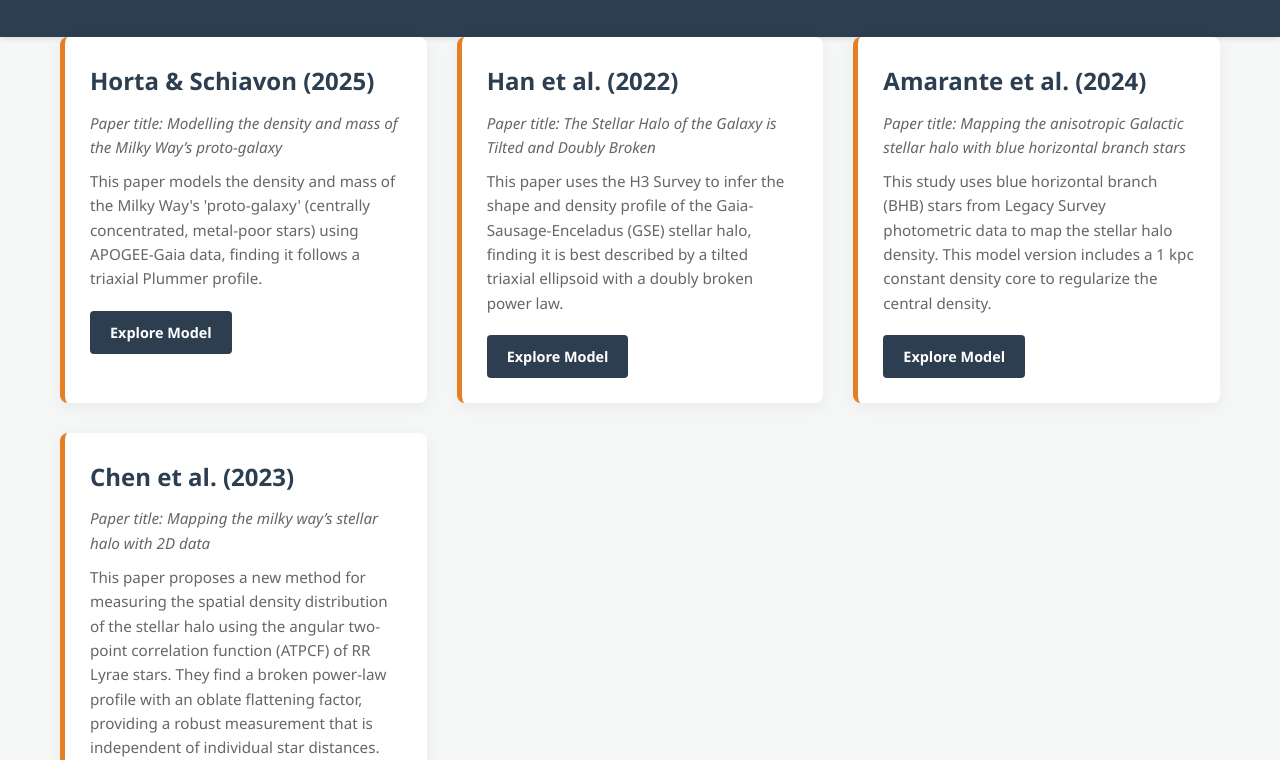
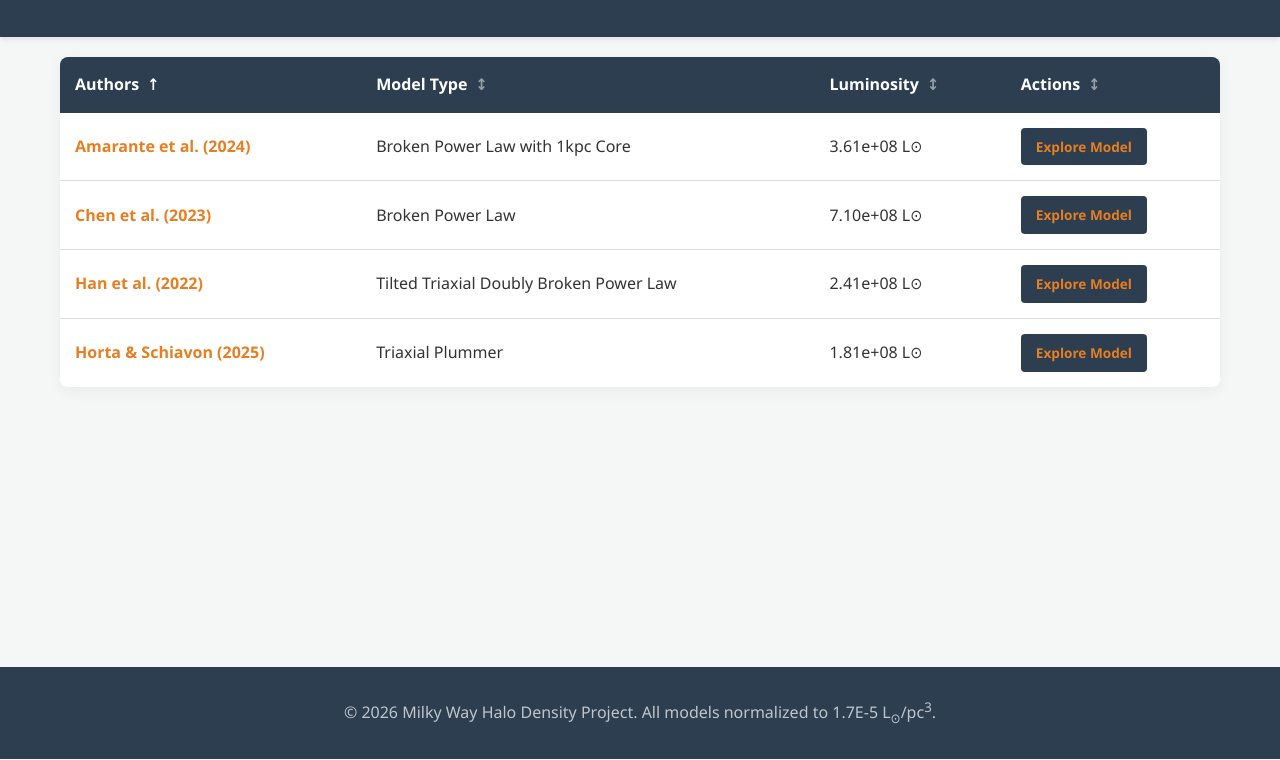
Before and after one commit to cmlflynn/darkstar.github.io, a plain HTML site: page index.html in a window 1280 px wide. Shown: the part 145-905 px from the top of the page. Drawn offline with Linux system fonts and the light colour scheme.

Commit message:
Add files via upload
Changed to a column-sortable table of the models on the frontpage.

```diff
--- a/index.html
+++ b/index.html
@@ -3,13 +3,13 @@
 <head>
     <meta charset="UTF-8">
     <meta name="viewport" content="width=device-width, initial-scale=1.0">
-    <title>Stellar Density Models of the Milky Way Halo</title>
+    <title>Models of the Milky Way stellar halo</title>
     <link rel="stylesheet" href="style.css">
 </head>
 <body>
     <header>
         <div class="container">
-            <h1><a href="#/">Milky Way Halo Models</a></h1>
+            <h1><a href="#/">Models of the Milky Way stellar halo</a></h1>
             <p>A compendium of stellar density profiles and analysis</p>
         </div>
     </header>
--- a/script.js
+++ b/script.js
@@ -6,6 +6,8 @@ async function init() {
     try {
         const response = await fetch('data.json');
         modelData = await response.json();
+        // Initial sort by default column without rendering
+        performSort(currentSort.col, true);
         router();
     } catch (err) {
         app.innerHTML = `<div class="error">Error loading model data. Please ensure you are viewing this via a web server.</div>`;
@@ -28,21 +30,81 @@ function router() {
     }
 }
 
+let currentSort = { col: 'title', asc: true };
+
 // Render Home View
 function renderHome() {
+    const getSortClass = (col) => {
+        if (currentSort.col !== col) return '';
+        return currentSort.asc ? 'sort-asc' : 'sort-desc';
+    };
+
     let html = `
-        <div class="model-grid">
-            ${modelData.map(model => `
-                <div class="model-card">
-                    <h2>${model.paper_url ? `<a href="${model.paper_url}" target="_blank">${model.title}</a>` : model.title}</h2>
-                    <p class="subtitle">Paper title: ${model.subtitle}</p>
-                    <p>${model.summary}</p>
-                    <a href="#/model/${model.id}" class="btn">Explore Model</a>
-                </div>
-            `).join('')}
+        <div class="model-table-container">
+            <table class="model-table">
+                <thead>
+                    <tr>
+                        <th class="${getSortClass('title')}" onclick="sortData('title')">Authors</th>
+                        <th class="${getSortClass('model_type')}" onclick="sortData('model_type')">Model Type</th>
+                        <th class="${getSortClass('luminosity')}" onclick="sortData('luminosity')">Luminosity</th>
+                        <th>Actions</th>
+                    </tr>
+                </thead>
+                <tbody>
+                    ${modelData.map(model => `
+                        <tr>
+                            <td>
+                                <a href="${model.paper_url}" target="_blank">${model.title}</a>
+                            </td>
+                            <td>${model.parameters.Model}</td>
+                            <td>${model.luminosity}</td>
+                            <td>
+                                <a href="#/model/${model.id}" class="btn">Explore Model</a>
+                            </td>
+                        </tr>
+                    `).join('')}
+                </tbody>
+            </table>
         </div>
     `;
     app.innerHTML = html;
+}
+
+function performSort(col, skipRender = false) {
+    if (!skipRender) {
+        if (currentSort.col === col) {
+            currentSort.asc = !currentSort.asc;
+        } else {
+            currentSort.col = col;
+            currentSort.asc = true;
+        }
+    }
+
+    modelData.sort((a, b) => {
+        let valA, valB;
+
+        if (col === 'title') {
+            valA = a.title.toLowerCase();
+            valB = b.title.toLowerCase();
+        } else if (col === 'model_type') {
+            valA = a.parameters.Model.toLowerCase();
+            valB = b.parameters.Model.toLowerCase();
+        } else if (col === 'luminosity') {
+            // Parse "3.61e+08 L⊙" into a number
+            valA = parseFloat(a.luminosity.split(' ')[0]);
+            valB = parseFloat(b.luminosity.split(' ')[0]);
+        }
+
+        if (valA < valB) return currentSort.asc ? -1 : 1;
+        if (valA > valB) return currentSort.asc ? 1 : -1;
+        return 0;
+    });
+
+    if (!skipRender) renderHome();
+}
+
+function sortData(col) {
+    performSort(col);
 }
 
 // Render Detail View
--- a/style.css
+++ b/style.css
@@ -52,47 +52,6 @@ main {
     min-height: 70vh;
 }
 
-/* Home View */
-.model-grid {
-    display: grid;
-    grid-template-columns: repeat(auto-fit, minmax(300px, 1fr));
-    gap: 30px;
-}
-
-.model-card {
-    background: var(--white);
-    padding: 25px;
-    border-radius: 8px;
-    box-shadow: 0 4px 15px rgba(0,0,0,0.05);
-    transition: transform 0.2s;
-    border-left: 5px solid var(--accent-color);
-}
-
-.model-card:hover {
-    transform: translateY(-5px);
-}
-
-.model-card h2 a, .model-detail h2 a {
-    color: inherit;
-    text-decoration: none;
-}
-
-.model-card h2 a:hover, .model-detail h2 a:hover {
-    color: var(--accent-color);
-    text-decoration: underline;
-}
-
-.model-card h2 {
-    color: var(--primary-color);
-    margin-bottom: 15px;
-}
-
-.model-card p {
-    font-size: 0.95rem;
-    color: #666;
-    margin-bottom: 20px;
-}
-
 .btn {
     display: inline-block;
     background-color: var(--primary-color);
@@ -106,6 +65,80 @@ main {
 
 .btn:hover {
     background-color: var(--secondary-color);
+}
+
+/* Model Table View */
+.model-table-container {
+    overflow-x: auto;
+    background: var(--white);
+    border-radius: 8px;
+    box-shadow: 0 4px 15px rgba(0,0,0,0.05);
+    margin-top: 20px;
+}
+
+.model-table {
+    width: 100%;
+    border-collapse: collapse;
+    text-align: left;
+}
+
+.model-table th {
+    background-color: var(--primary-color);
+    color: var(--white);
+    padding: 15px;
+    cursor: pointer;
+    user-select: none;
+    white-space: nowrap;
+    position: relative;
+}
+
+.model-table th:hover {
+    background-color: var(--secondary-color);
+}
+
+.model-table th::after {
+    content: '↕';
+    margin-left: 8px;
+    opacity: 0.5;
+}
+
+.model-table th.sort-asc::after {
+    content: '↑';
+    opacity: 1;
+}
+
+.model-table th.sort-desc::after {
+    content: '↓';
+    opacity: 1;
+}
+
+.model-table td {
+    padding: 15px;
+    border-bottom: 1px solid var(--border-color);
+    vertical-align: middle;
+}
+
+.model-table tr:last-child td {
+    border-bottom: none;
+}
+
+.model-table tr:hover {
+    background-color: #f8f9fa;
+}
+
+.model-table td a {
+    color: var(--accent-color);
+    text-decoration: none;
+    font-weight: bold;
+}
+
+.model-table td a:hover {
+    text-decoration: underline;
+}
+
+.model-table .btn {
+    padding: 8px 15px;
+    font-size: 0.85rem;
 }
 
 /* Detail View */
```
